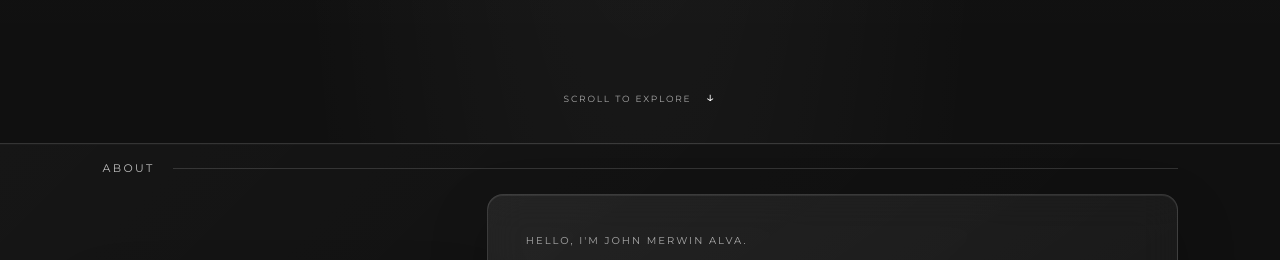
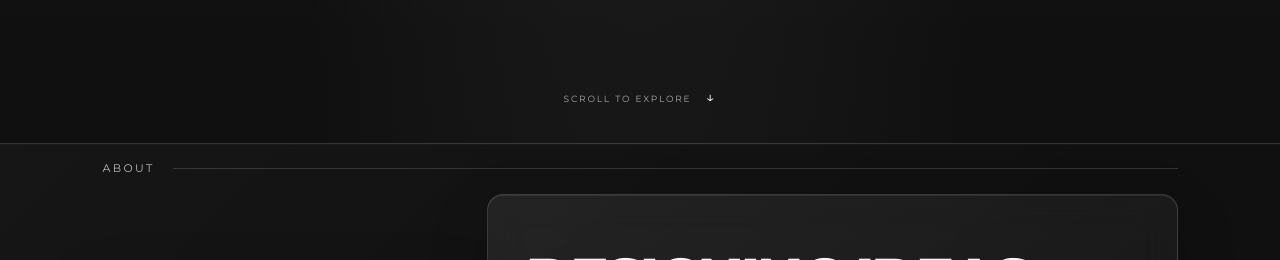
Before and after one commit to Johnmerwinalva/johnmerwinalva.github.io, a plain HTML site: page index.html in a window 1280 px wide. Shown: the part 656-916 px from the top of the page. Drawn offline with Linux system fonts and the light colour scheme.

Commit message:
Update index.html

```diff
--- a/index.html
+++ b/index.html
@@ -42,7 +42,7 @@
           <img src="/about-me.png" alt="John Merwin Alva — About me portrait" loading="lazy">
         </div>
         <div class="about-copy">
-          <p class="kicker">HELLO, I'M JOHN MERWIN ALVA.</p>
+          <p class="kicker"></p>
           <h1>DESIGNING IDEAS.<br><span>CREATING IDENTITY.</span></h1>
           <p>Hello! I'm John Merwin Alva, a creative and hardworking Graphic Designer specializing in sportswear and apparel design.</p>
           <p>I enjoy turning ideas into quality designs and finding creative solutions to challenges. I'm always eager to learn new things, improve my skills, and adapt to new ideas.</p>
```
